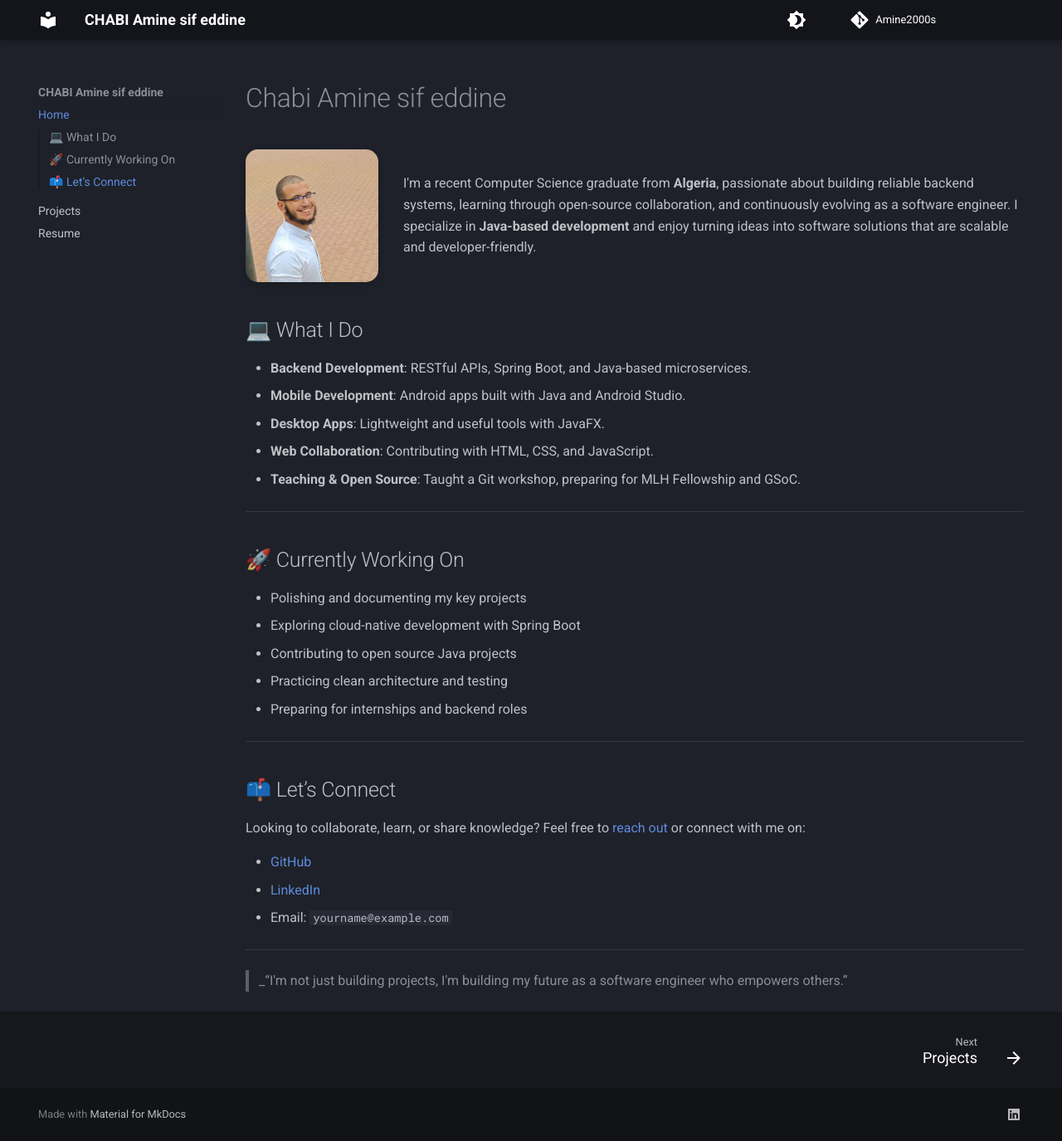
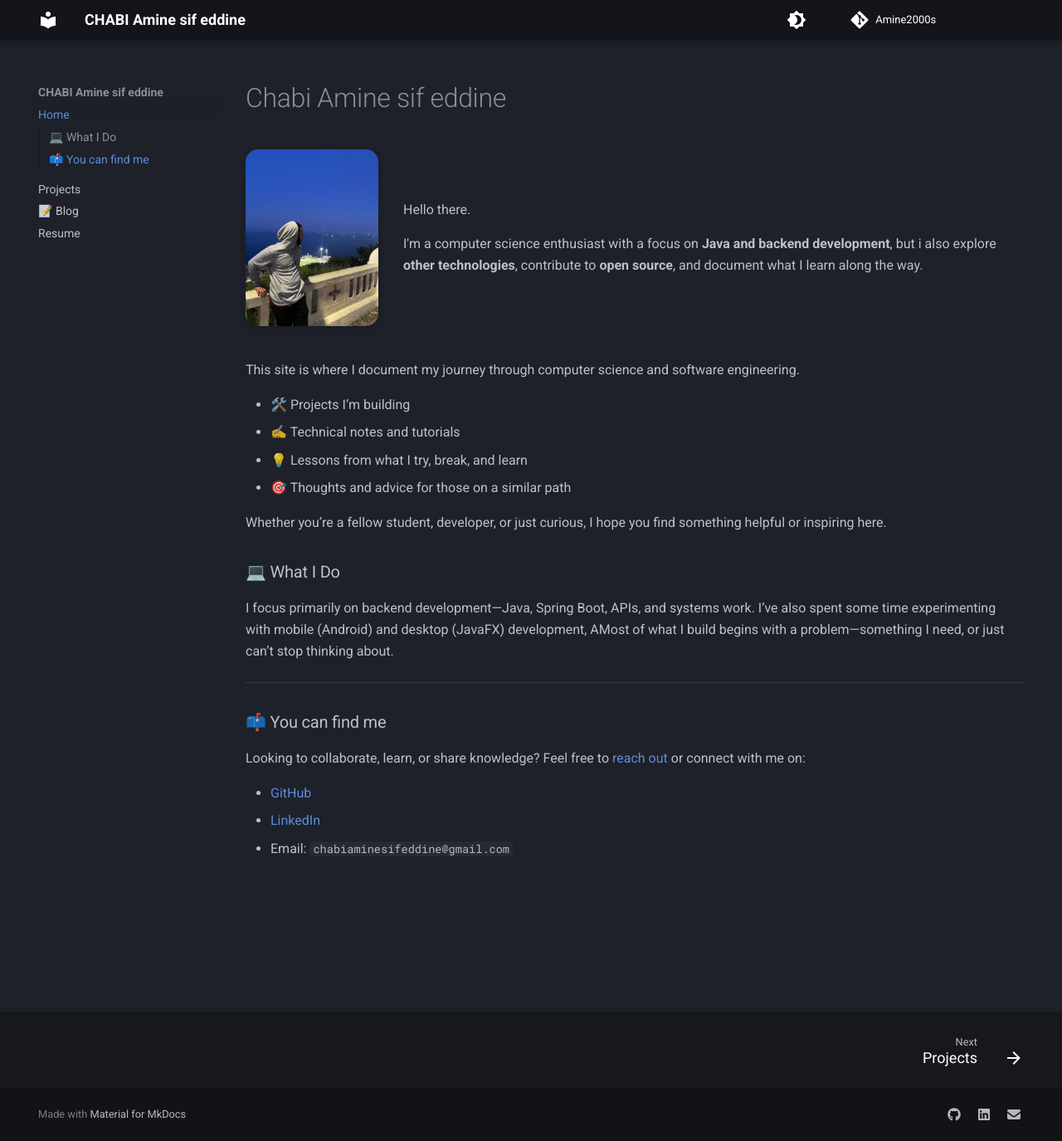
Before and after one commit to Amine2000s/personal-website, an MkDocs documentation site: the page built from docs/index.md, in a window 1280 px wide and 1375 px high. Shown: the whole window at 83% size. Built offline with MkDocs 1.6.1 and Material for MkDocs 9.7.7, drawn with Linux system fonts in a browser that asks for light colours.

Commit message:
major changes

```diff
--- a/docs/index.md
+++ b/docs/index.md
@@ -2,47 +2,44 @@
 
 <div style="display: flex; align-items: center; gap: 1.5rem; margin-bottom: 2rem; flex-wrap: wrap;">
 
-<img src="assets/images/profile.jpg" alt="Profile Picture"
+<img src="assets/images/profile2.jpg" alt="Profile Picture"
        style="width: 160px; border-radius: 15px; box-shadow: 0 2px 10px rgba(0,0,0,0.2);">
 
   <div style="flex: 1; min-width: 250px;">
 
-I'm a recent Computer Science graduate from <b>Algeria</b>, passionate about building reliable backend systems, learning through open-source collaboration, and continuously evolving as a software engineer.
 
-I specialize in <b>Java-based development</b> and enjoy turning ideas into software solutions that are scalable and developer-friendly.
+<p>Hello there.</p>
+
+<p>
+I'm a computer science enthusiast with a focus on <strong>Java and backend development</strong>, but i also explore <strong>other technologies</strong>, contribute to <strong>open source</strong>, and document what I learn along the way.
+</p>
+
+
 
   </div>
 
  </div>
 
-## 💻 What I Do
+This site is where I document my journey through computer science and software engineering.
 
-- **Backend Development**: RESTful APIs, Spring Boot, and Java-based microservices.
-- **Mobile Development**: Android apps built with Java and Android Studio.
-- **Desktop Apps**: Lightweight and useful tools with JavaFX.
-- **Web Collaboration**: Contributing with HTML, CSS, and JavaScript.
-- **Teaching & Open Source**: Taught a Git workshop, preparing for MLH Fellowship and GSoC.
+- 🛠️ Projects I’m building
+- ✍️ Technical notes and tutorials
+- 💡 Lessons from what I try, break, and learn
+- 🎯 Thoughts and advice for those on a similar path
+
+
+Whether you’re a fellow student, developer, or just curious, I hope you find something helpful or inspiring here.
+
+### 💻 What I Do
+
+I focus primarily on backend development—Java, Spring Boot, APIs, and systems work. I’ve also spent some time experimenting with mobile (Android) and desktop (JavaFX) development, AMost of what I build begins with a problem—something I need, or just can’t stop thinking about.
 
 ---
 
-## 🚀 Currently Working On
-
-- Polishing and documenting my key projects
-- Exploring cloud-native development with Spring Boot
-- Contributing to open source Java projects
-- Practicing clean architecture and testing
-- Preparing for internships and backend roles
-
----
-
-## 📫 Let’s Connect
+### 📫 You can find me
 
 Looking to collaborate, learn, or share knowledge? Feel free to [reach out]() or connect with me on:
 
-- [GitHub](https://github.com/yourusername)
-- [LinkedIn](https://linkedin.com/in/yourprofile)
-- Email: `yourname@example.com`
-
----
-
-> \_“I'm not just building projects, I'm building my future as a software engineer who empowers others.”
+- [GitHub](https://github.com/Amine2000s)
+- [LinkedIn](https://www.linkedin.com/in/amine-chabi-a90b7822a/)
+- Email: `chabiaminesifeddine@gmail.com`
--- a/mkdocs.yml
+++ b/mkdocs.yml
@@ -1,12 +1,18 @@
 site_name: CHABI Amine sif eddine
 site_url: https://amine2000s.github.io/personal-website/
+site_description: Personal site of Chabi Amine, a backend-focused computer science enthusiast building with Java, Spring Boot, and more.
 repo_url: https://github.com/Amine2000s
 repo_name: Amine2000s
 #copyright: Copyright &copy; CHABI Amine sif eddine
 extra:
   social:
+    - icon: fontawesome/brands/github
+      link: https://github.com/Amine2000s
     - icon: fontawesome/brands/linkedin
       link: https://www.linkedin.com/in/amine-chabi-a90b7822a/
+    - icon: fontawesome/solid/envelope
+      link: mailto:chabiaminesifeddine@gmail.com
+
 theme:
   name: material
   features:
@@ -39,4 +45,5 @@ plugins:
 nav:
   - Home: index.md
   - Projects: projects.md
+  - Blog : blog/index.md
   - Resume: resume.md
```
Also changed, not shown: docs/blog/index.md (added, +11 -0 lines), docs/projects/index.md (added, +26 -0 lines), docs/resume.md (+37 -0 lines), docs/assets/images/profile2.jpg (added), docs/blog/bac-web-scraper.md (added), docs/blog/my-exp-w-gsoc.md (added), docs/blog/why-linux.md (added), docs/projects/digiqa.md (added), docs/projects/url-shortner.md (added), 3 other files.
